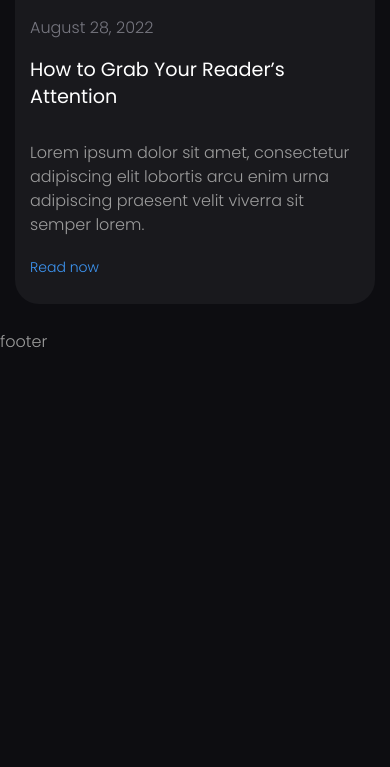
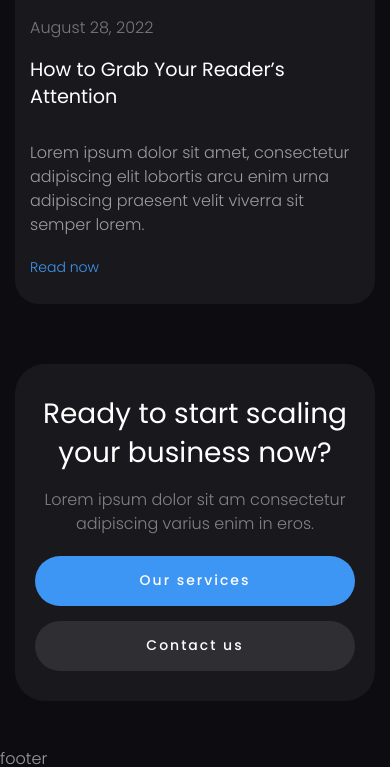
Before and after one commit to jnkdi/growfy, a plain HTML site: page growfy/index.html in a window 390 px wide. Shown: the part 9530-10297 px from the top of the page. Before the commit the page ends 9880 px from the top, so only its background shows below. Drawn offline with Linux system fonts and the light colour scheme; files whose address does not match are found by name.

Commit message:
add: start section

```diff
--- a/growfy/css/style.css
+++ b/growfy/css/style.css
@@ -972,9 +972,6 @@ body {
   padding-bottom: 100px;
 }
 
-.blog__container {
-}
-
 .blog__header {
   margin-bottom: 64px;
 }
@@ -1108,3 +1105,87 @@ body {
     margin-bottom: 24px;
   }
 }
+
+/* =================================================================== */
+
+.start {
+  padding-top: 100px;
+  padding-bottom: 200px;
+}
+
+.start__body {
+  display: flex;
+  align-items: center;
+  padding: 50px 40px;
+  background: rgba(129, 129, 139, 0.1);
+  border-radius: 30px;
+}
+
+.start__column {
+  flex: 0 1 50%;
+  text-align: center;
+}
+
+.start__title {
+  font-weight: 400;
+  font-size: 32px;
+  line-height: 1.4; /* 45/32 */
+  color: #FFFFFF;
+}
+
+.start__title:not(:last-child) {
+  margin-bottom: 16px;
+}
+
+.start__text {
+  display: inline-block;
+  max-width: 320px;
+}
+
+.start__actions {
+  display: flex;
+  column-gap: 32px;
+  row-gap: 15px;
+  justify-content: center;
+}
+
+@media (max-width: 991.98px) {
+  .start {
+    padding-top: 50px;
+    padding-bottom: 100px;
+  }
+
+  .start__title {
+    font-size: 28px;
+  }
+
+  .start__actions {
+    gap: 15px;
+  }
+}
+
+@media (max-width: 767.98px) {
+  .start {
+    padding-top: 30px;
+    padding-bottom: 50px;
+  }
+
+  .start__body {
+    padding: 30px 20px;
+    flex-direction: column;
+  }
+
+  .start__text {
+    margin-bottom: 20px;
+    max-width: none;
+  }
+
+  .start__column {
+    width: 100%;
+  }
+
+  .start__actions {
+    flex-direction: column;
+    justify-content: unset;
+  }
+}
--- a/growfy/index.html
+++ b/growfy/index.html
@@ -424,6 +424,22 @@
 					</div>
 				</div>
 			</section>
+			<section class="page__start start">
+				<div class="start__container">
+					<div class="start__body">
+						<div class="start__column">
+							<h2 class="start__title">Ready to start scaling <br>your business now?</h2>
+							<p class="start__text text">Lorem ipsum dolor sit am consectetur adipiscing varius enim in eros.</p>
+						</div>
+						<div class="start__column">
+							<div class="start__actions">
+								<a href="" class="start__button button">Our services</a>
+								<a href="" class="start__button button button_dark">Contact us</a>
+							</div>
+						</div>
+					</div>
+				</div>
+			</section>
     </main>
     <footer class="footer">
       footer
```
